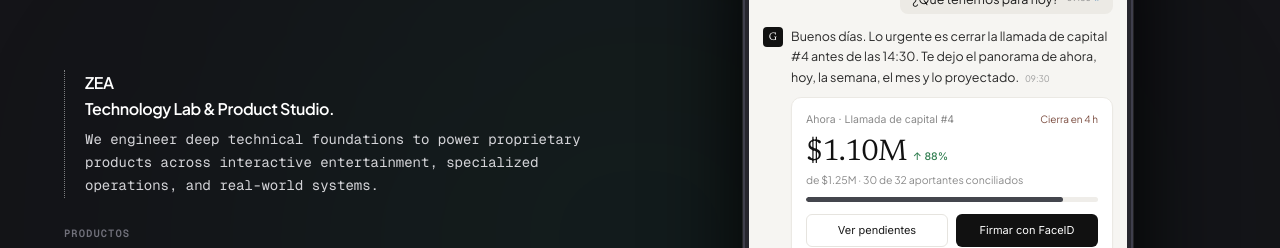
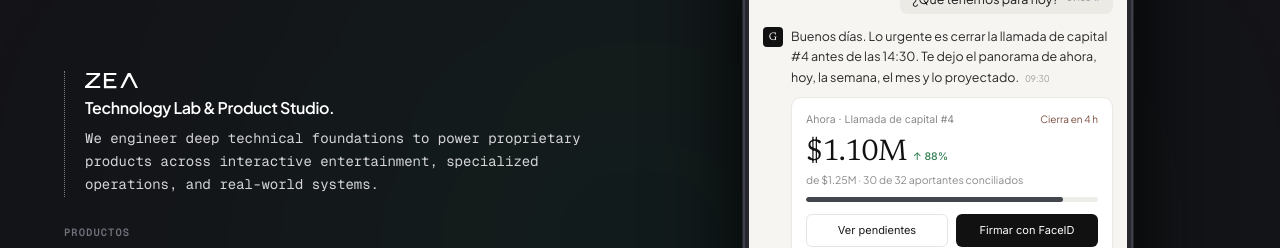
Before and after one commit to ZeaCl/zea-web, a SvelteKit app: page / in a window 1280 px wide. Shown: the part 232-480 px from the top of the page. Built offline with nearby package versions, Linux system fonts and the light colour scheme.

Commit message:
style(home): use ZeaLogo SVG component in hero manifesto block

```diff
--- a/src/routes/+page.svelte
+++ b/src/routes/+page.svelte
@@ -1,6 +1,7 @@
 <script lang="ts">
   import { slide } from 'svelte/transition';
   import Header from '$lib/components/layout/Header.svelte';
+  import ZeaLogo from '$lib/components/atoms/ZeaLogo.svelte';
   import MobileSimulator from '$lib/components/interactive/MobileSimulator.svelte';
   import ZeaContactDrawer from '$lib/components/interactive/ZeaContactDrawer.svelte';
   import { content, type Language } from '$lib/config/i18n';
@@ -58,15 +59,13 @@
       <!-- Left Column: Contextual Stage (Manifesto + Productos + Verticales) -->
       <div class="w-full lg:col-span-6 flex flex-col justify-center space-y-7">
         <div class="space-y-6 text-left">
-          <!-- ZEA Manifesto Block (Left Dotted Rule + Sans Title + Monospace Body) -->
-          <div class="border-l border-dotted border-white/45 pl-4 sm:pl-5 py-0.5 space-y-1">
-            <p class="text-[15px] sm:text-base font-semibold tracking-tight text-white leading-snug">
-              ZEA
-            </p>
-            <h1 class="text-[15px] sm:text-base font-semibold tracking-tight text-white leading-snug">
+          <!-- ZEA Manifesto Block (Left Dotted Rule + ZEA Logo + Sans Title + Monospace Body) -->
+          <div class="border-l border-dotted border-white/45 pl-4 sm:pl-5 py-0.5 space-y-1.5">
+            <ZeaLogo class="h-3.5 sm:h-4 w-auto text-white" />
+            <h1 class="text-[15px] sm:text-base font-semibold tracking-tight text-white leading-snug pt-0.5">
               Technology Lab &amp; Product Studio.
             </h1>
-            <p class="font-mono text-[13px] sm:text-[14px] text-zinc-300 leading-relaxed pt-1 max-w-xl">
+            <p class="font-mono text-[13px] sm:text-[14px] text-zinc-300 leading-relaxed pt-0.5 max-w-xl">
               We engineer deep technical foundations to power proprietary products across interactive entertainment, specialized operations, and real-world systems.
             </p>
           </div>
```
